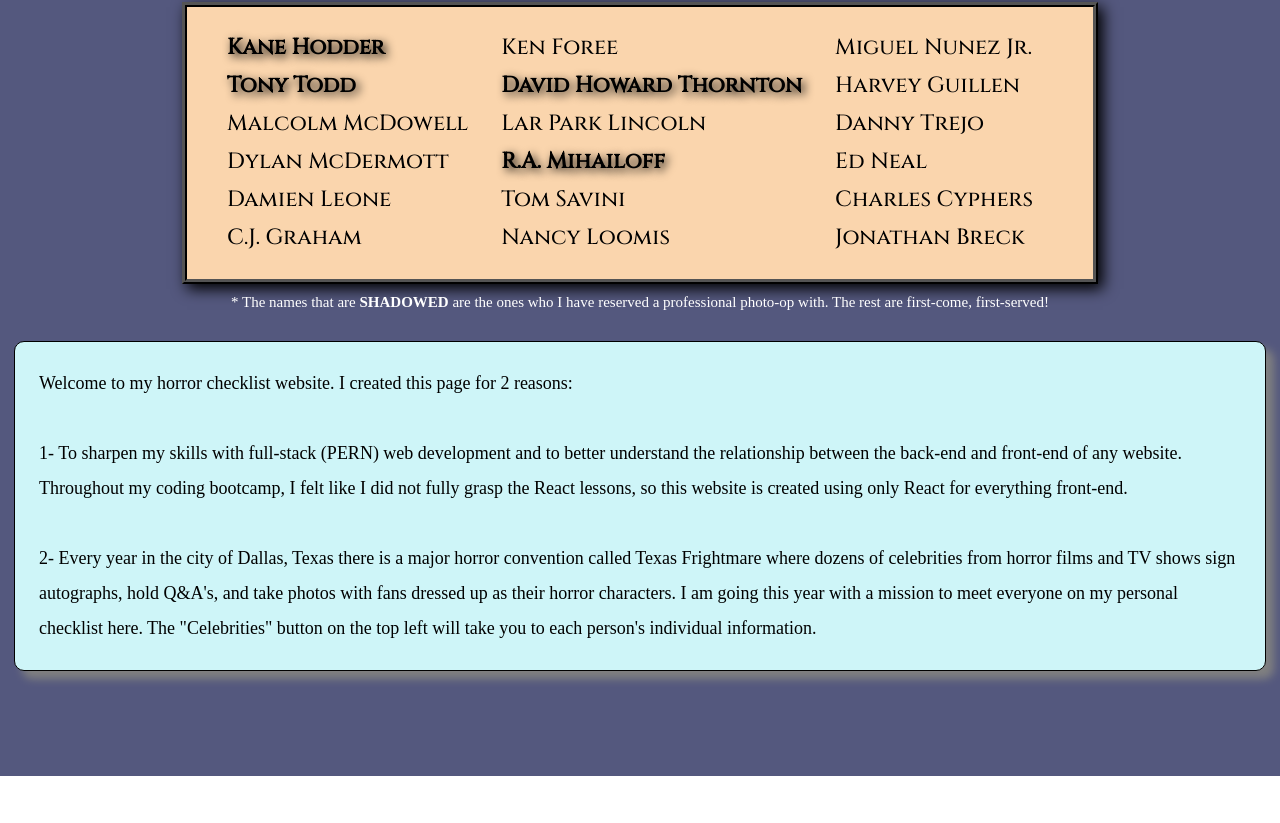
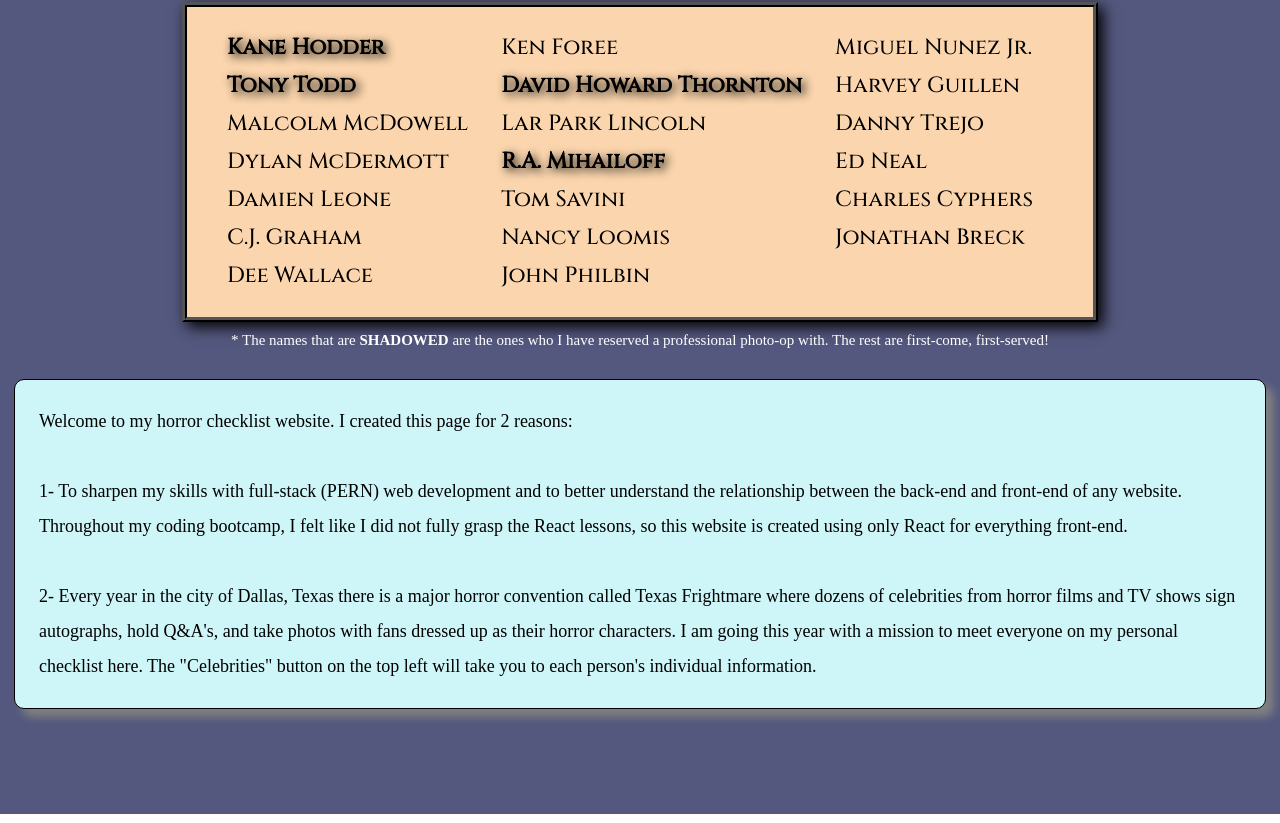
Before and after one commit to BrianTheLion328/TexasFrightmare, a React (Create React App) app: page / in a window 1280 px wide. Shown: the part 1163-1986 px from the top of the page. Before the commit the page ends 1948 px from the top, so only its background shows below. Built offline with nearby package versions, Linux system fonts and the light colour scheme.

Commit message:
added dee and john to the list

```diff
--- a/src/components/Welcome.js
+++ b/src/components/Welcome.js
@@ -19,6 +19,7 @@
           <li>Dylan McDermott</li>
           <li>Damien Leone</li>
           <li>C.J. Graham</li>
+          <li>Dee Wallace</li>
         </ul>
         <ul className="listTwo">
           <li>Ken Foree</li>
@@ -29,6 +30,7 @@
           <li> <strong className="bold">R.A. Mihailoff</strong></li>
           <li>Tom Savini</li>
           <li>Nancy Loomis</li>
+          <li>John Philbin</li>
         </ul>
         <ul className="listThree">
           <li>Miguel Nunez Jr.</li>
@@ -37,6 +39,7 @@
           <li>Ed Neal</li>
           <li>Charles Cyphers</li>
           <li>Jonathan Breck</li>
+
         </ul>
       </div>
       <div>
```
